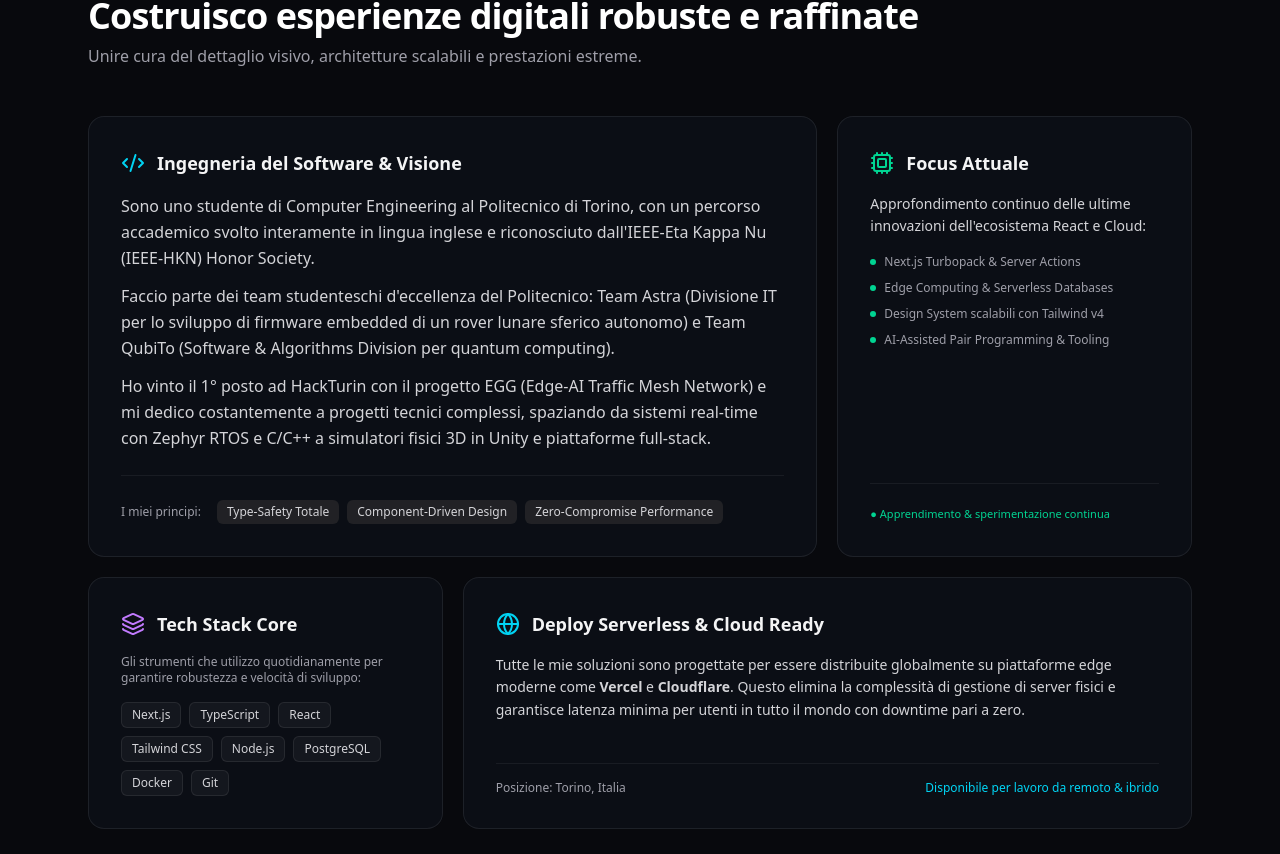
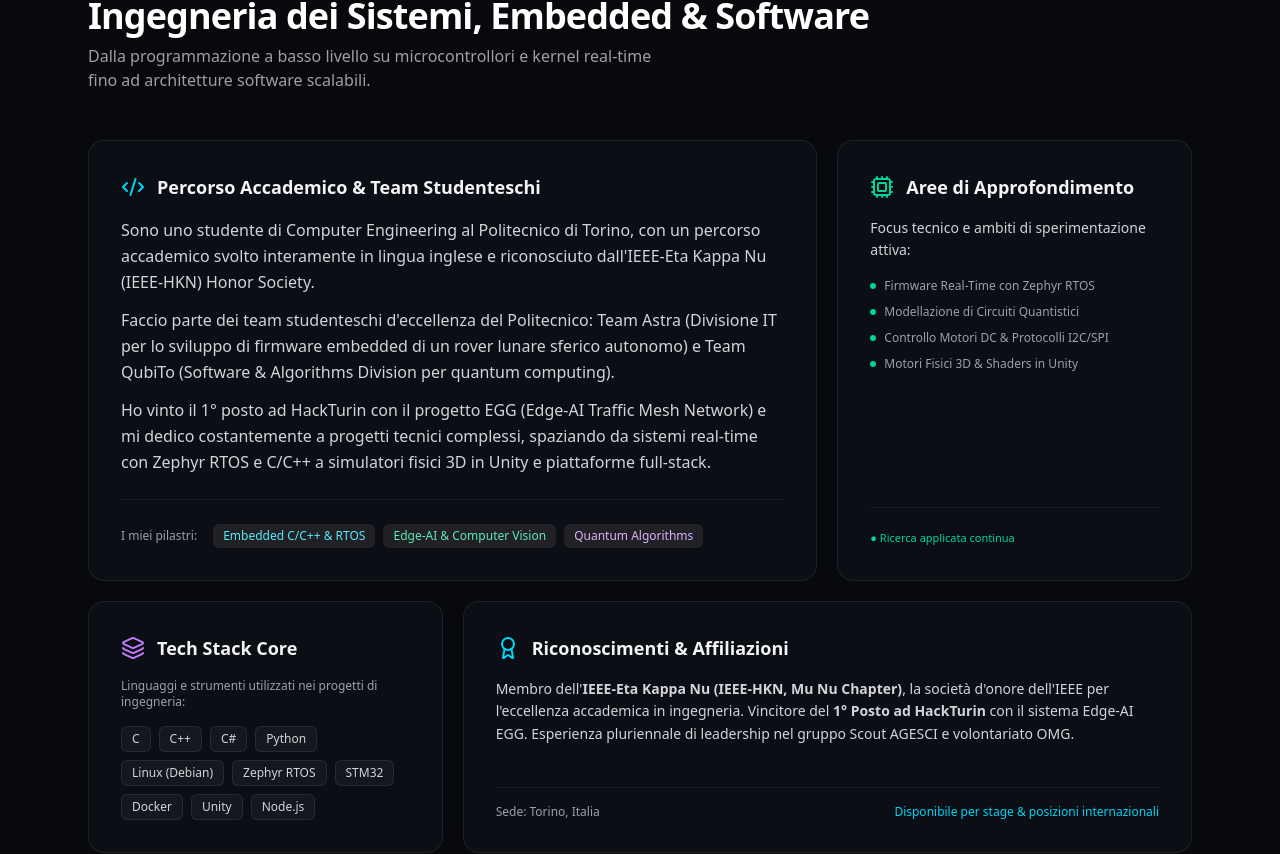
Before and after one commit to GioeleRora/gioggio, a Next.js app: page / in a window 1280 px wide. Shown: the part 1144-1998 px from the top of the page. Built offline with nearby package versions, Linux system fonts and the light colour scheme.

Commit message:
feat(ui): update hero, bento about, project categories and metadata to reflect real background

```diff
--- a/src/app/cv/page.tsx
+++ b/src/app/cv/page.tsx
@@ -7,9 +7,9 @@
 import { CvPrintButton } from "@/components/cv/CvPrintButton";
 
 export const metadata: Metadata = {
-  title: "Curriculum Vitae | Gioele",
+  title: "Curriculum Vitae | Gioele Rora",
   description:
-    "Curriculum vitae completo di Gioele: esperienze lavorative, percorso accademico, certificazioni e competenze tecniche.",
+    "Curriculum vitae di Gioele Rora: B.Sc. Computer Engineering @ Politecnico di Torino, IEEE-HKN, Team Astra e Team QubiTo.",
 };
 
 export default function CvPage() {
--- a/src/app/layout.tsx
+++ b/src/app/layout.tsx
@@ -17,20 +17,21 @@
 });
 
 export const metadata: Metadata = {
-  title: "Gioele | Full-Stack Developer & Software Engineer",
+  title: "Gioele Rora | Computer Engineering & Embedded Systems",
   description:
-    "Sito personale e portfolio di Gioele: progetti full-stack, architetture cloud, dashboard interattive e curriculum vitae.",
+    "Portfolio personale di Gioele Rora: studente di Ingegneria Informatica al Politecnico di Torino, membro IEEE-HKN, firmware embedded, Edge-AI e simulazioni.",
   keywords: [
-    "Full Stack Developer",
-    "Software Engineer",
-    "Next.js",
-    "React",
-    "TypeScript",
-    "Node.js",
+    "Gioele Rora",
+    "Politecnico di Torino",
+    "Computer Engineering",
+    "Embedded Systems",
+    "Zephyr RTOS",
+    "C++",
+    "Edge-AI",
+    "HackTurin",
     "Portfolio",
-    "Gioele",
   ],
-  authors: [{ name: "Gioele" }],
+  authors: [{ name: "Gioele Rora" }],
 };
 
 export default function RootLayout({
--- a/src/app/progetti/page.tsx
+++ b/src/app/progetti/page.tsx
@@ -4,9 +4,9 @@
 import { projectsData } from "@/data/projects";
 
 export const metadata: Metadata = {
-  title: "Archivio Progetti | Gioele",
+  title: "Archivio Progetti | Gioele Rora",
   description:
-    "Tutti i progetti sviluppati: web app scalabili, dashboard analitiche, backend distribuiti e strumenti per developer.",
+    "Progetti tecnici di Gioele Rora: EGG (Edge-AI Traffic Mesh), Drone Delivery Simulator (Unity 3D Physics) e Route 2025.",
 };
 
 export default function ProjectsPage() {
--- a/src/components/home/BentoAbout.tsx
+++ b/src/components/home/BentoAbout.tsx
@@ -1,4 +1,4 @@
-import { Code2, Cpu, Globe, Layers } from "lucide-react";
+import { Code2, Cpu, Layers, Award } from "lucide-react";
 import { Badge } from "@/components/ui/Badge";
 import { profileData } from "@/data/profile";
 
@@ -11,10 +11,10 @@
           {"// 01. Chi Sono"}
         </Badge>
         <h2 className="text-3xl sm:text-4xl font-bold tracking-tight text-white">
-          Costruisco esperienze digitali robuste e raffinate
+          Ingegneria dei Sistemi, Embedded & Software
         </h2>
         <p className="text-zinc-400 mt-2 max-w-xl text-sm sm:text-base">
-          Unire cura del dettaglio visivo, architetture scalabili e prestazioni estreme.
+          Dalla programmazione a basso livello su microcontrollori e kernel real-time fino ad architetture software scalabili.
         </p>
       </div>
 
@@ -26,7 +26,7 @@
             <div className="flex items-center gap-3 mb-4 text-cyan-400">
               <Code2 className="w-6 h-6" />
               <h3 className="font-mono text-lg font-semibold text-zinc-100">
-                Ingegneria del Software & Visione
+                Percorso Accademico & Team Studenteschi
               </h3>
             </div>
             <div className="space-y-3 text-zinc-300 text-sm sm:text-base leading-relaxed">
@@ -37,15 +37,15 @@
           </div>
 
           <div className="mt-6 pt-6 border-t border-white/[0.06] flex flex-wrap gap-2">
-            <span className="text-xs font-mono text-zinc-400 self-center mr-2">I miei principi:</span>
-            <span className="px-2.5 py-1 rounded-md bg-zinc-800/80 text-xs font-mono text-zinc-300">
-              Type-Safety Totale
+            <span className="text-xs font-mono text-zinc-400 self-center mr-2">I miei pilastri:</span>
+            <span className="px-2.5 py-1 rounded-md bg-zinc-800/80 text-xs font-mono text-cyan-300">
+              Embedded C/C++ & RTOS
             </span>
-            <span className="px-2.5 py-1 rounded-md bg-zinc-800/80 text-xs font-mono text-zinc-300">
-              Component-Driven Design
+            <span className="px-2.5 py-1 rounded-md bg-zinc-800/80 text-xs font-mono text-emerald-300">
+              Edge-AI & Computer Vision
             </span>
-            <span className="px-2.5 py-1 rounded-md bg-zinc-800/80 text-xs font-mono text-zinc-300">
-              Zero-Compromise Performance
+            <span className="px-2.5 py-1 rounded-md bg-zinc-800/80 text-xs font-mono text-purple-300">
+              Quantum Algorithms
             </span>
           </div>
         </div>
@@ -56,35 +56,35 @@
             <div className="flex items-center gap-3 mb-4 text-emerald-400">
               <Cpu className="w-6 h-6" />
               <h3 className="font-mono text-lg font-semibold text-zinc-100">
-                Focus Attuale
+                Aree di Approfondimento
               </h3>
             </div>
             <p className="text-sm text-zinc-300 leading-relaxed mb-4">
-              Approfondimento continuo delle ultime innovazioni dell&apos;ecosistema React e Cloud:
+              Focus tecnico e ambiti di sperimentazione attiva:
             </p>
             <ul className="space-y-2.5 text-xs font-mono text-zinc-400">
               <li className="flex items-center gap-2">
                 <span className="h-1.5 w-1.5 rounded-full bg-emerald-400" />
-                <span>Next.js Turbopack & Server Actions</span>
+                <span>Firmware Real-Time con Zephyr RTOS</span>
               </li>
               <li className="flex items-center gap-2">
                 <span className="h-1.5 w-1.5 rounded-full bg-emerald-400" />
-                <span>Edge Computing & Serverless Databases</span>
+                <span>Modellazione di Circuiti Quantistici</span>
               </li>
               <li className="flex items-center gap-2">
                 <span className="h-1.5 w-1.5 rounded-full bg-emerald-400" />
-                <span>Design System scalabili con Tailwind v4</span>
+                <span>Controllo Motori DC & Protocolli I2C/SPI</span>
               </li>
               <li className="flex items-center gap-2">
                 <span className="h-1.5 w-1.5 rounded-full bg-emerald-400" />
-                <span>AI-Assisted Pair Programming & Tooling</span>
+                <span>Motori Fisici 3D & Shaders in Unity</span>
               </li>
             </ul>
           </div>
 
           <div className="mt-6 pt-4 border-t border-white/[0.06]">
             <span className="text-[11px] font-mono text-emerald-400">
-              ● Apprendimento & sperimentazione continua
+              ● Ricerca applicata continua
             </span>
           </div>
         </div>
@@ -98,37 +98,39 @@
             </h3>
           </div>
           <p className="text-xs text-zinc-400 mb-4">
-            Gli strumenti che utilizzo quotidianamente per garantire robustezza e velocità di sviluppo:
+            Linguaggi e strumenti utilizzati nei progetti di ingegneria:
           </p>
           <div className="flex flex-wrap gap-2">
-            {["Next.js", "TypeScript", "React", "Tailwind CSS", "Node.js", "PostgreSQL", "Docker", "Git"].map((tech) => (
+            {["C", "C++", "C#", "Python", "Linux (Debian)", "Zephyr RTOS", "STM32", "Docker", "Unity", "Node.js"].map(
+              (tech) => (
                 <span
                   key={tech}
                   className="px-2.5 py-1 rounded-md bg-white/[0.04] border border-white/[0.08] text-xs font-mono text-zinc-300"
                 >
                   {tech}
                 </span>
-            ))}
+              )
+            )}
           </div>
         </div>
 
-        {/* Card 4: Approccio al Deployment & Cloud (Spans 2 cols) */}
+        {/* Card 4: Riconoscimenti & Honor Society (Spans 2 cols) */}
         <div className="md:col-span-2 bento-card rounded-2xl p-6 sm:p-8 flex flex-col justify-between">
           <div>
             <div className="flex items-center gap-3 mb-4 text-cyan-400">
-              <Globe className="w-6 h-6" />
+              <Award className="w-6 h-6" />
               <h3 className="font-mono text-lg font-semibold text-zinc-100">
-                Deploy Serverless & Cloud Ready
+                Riconoscimenti & Affiliazioni
               </h3>
             </div>
             <p className="text-zinc-300 text-sm leading-relaxed">
-              Tutte le mie soluzioni sono progettate per essere distribuite globalmente su piattaforme edge moderne come <strong>Vercel</strong> e <strong>Cloudflare</strong>. Questo elimina la complessità di gestione di server fisici e garantisce latenza minima per utenti in tutto il mondo con downtime pari a zero.
+              Membro dell&apos;<strong>IEEE-Eta Kappa Nu (IEEE-HKN, Mu Nu Chapter)</strong>, la società d&apos;onore dell&apos;IEEE per l&apos;eccellenza accademica in ingegneria. Vincitore del <strong>1° Posto ad HackTurin</strong> con il sistema Edge-AI EGG. Esperienza pluriennale di leadership nel gruppo Scout AGESCI e volontariato OMG.
             </p>
           </div>
 
           <div className="mt-6 pt-4 border-t border-white/[0.06] flex items-center justify-between text-xs font-mono text-zinc-400">
-            <span>Posizione: {profileData.location}</span>
-            <span className="text-cyan-400">Disponibile per lavoro da remoto & ibrido</span>
+            <span>Sede: {profileData.location}</span>
+            <span className="text-cyan-400">Disponibile per stage & posizioni internazionali</span>
           </div>
         </div>
       </div>
--- a/src/components/home/HeroSection.tsx
+++ b/src/components/home/HeroSection.tsx
@@ -28,11 +28,11 @@
 
         {/* Main Headline */}
         <h1 className="text-4xl sm:text-6xl md:text-7xl font-extrabold tracking-tight text-white mb-6 leading-[1.1]">
-          Sviluppo software moderno,{" "}
+          Ingegneria Informatica,{" "}
           <span className="text-transparent bg-clip-text bg-gradient-to-r from-cyan-400 via-emerald-400 to-cyan-300">
-            scalabile
+            Embedded
           </span>{" "}
-          ed orientato al futuro.
+          & Sistemi Intelligenti.
         </h1>
 
         {/* Subtitle / Description */}
--- a/src/components/projects/ProjectsDirectory.tsx
+++ b/src/components/projects/ProjectsDirectory.tsx
@@ -14,11 +14,10 @@
   const [searchQuery, setSearchQuery] = useState<string>("");
 
   const categories = [
-    { id: "all", label: "Tutti" },
-    { id: "web-app", label: "Web App" },
-    { id: "dashboard", label: "Dashboard & Analytics" },
-    { id: "api-backend", label: "Backend & API" },
-    { id: "tool", label: "Strumenti & CLI" },
+    { id: "all", label: "Tutti i Progetti" },
+    { id: "edge-ai", label: "Edge-AI & Embedded" },
+    { id: "simulation", label: "Simulazione 3D" },
+    { id: "web-app", label: "Piattaforme Web" },
   ];
 
   const filteredProjects = projects.filter((project) => {
```
Lines whose indentation alone changed are shown as unchanged.
